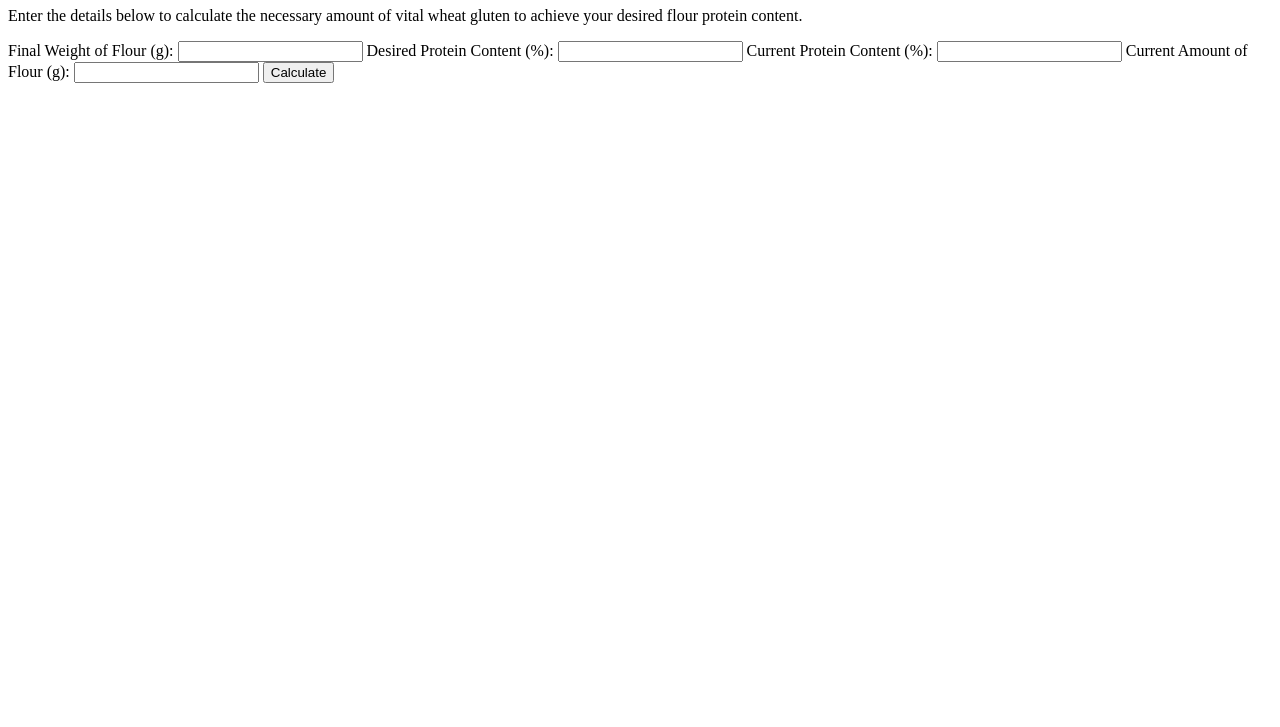
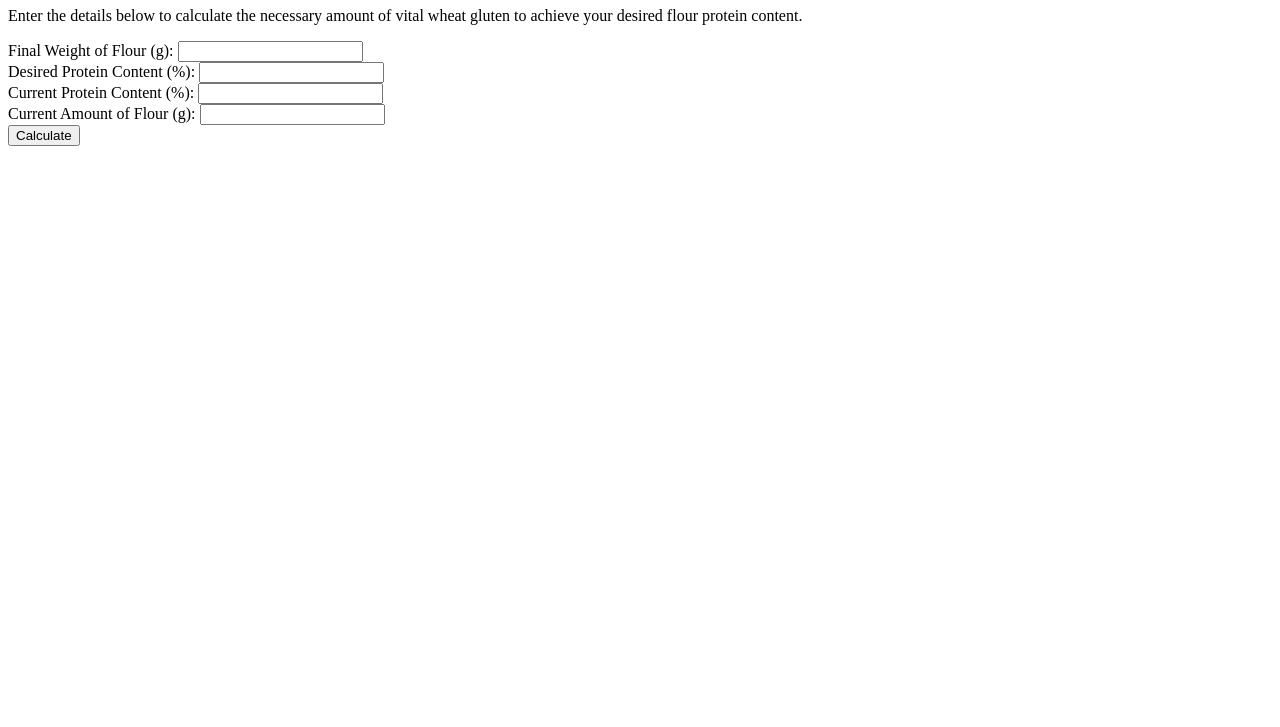
Before and after one commit to A2CProductions/vital, a plain HTML site: page index.html in a window 1280 px wide. Shown: the part 73-800 px from the top of the page. Drawn offline with Linux system fonts and the light colour scheme.

Commit message:
Update index.html

```diff
--- a/index.html
+++ b/index.html
@@ -4,8 +4,6 @@
     <meta charset="UTF-8">
     <meta name="viewport" content="width=device-width, initial-scale=1.0">
     <title>Flour Protein Calculator</title>
-    <!-- Optional: Link to external CSS file -->
-    <link rel="stylesheet" href="style.css">
 </head>
 <body>
     <h1>Flour Protein Calculator</h1>
@@ -14,16 +12,16 @@
     <!-- Form for input -->
     <form id="calculatorForm">
         <label for="finalWeight">Final Weight of Flour (g):</label>
-        <input type="number" id="finalWeight" name="finalWeight" required>
+        <input type="number" id="finalWeight" name="finalWeight" required><br>
 
         <label for="targetProtein">Desired Protein Content (%):</label>
-        <input type="number" id="targetProtein" name="targetProtein" step="0.1" required>
+        <input type="number" id="targetProtein" name="targetProtein" step="0.1" required><br>
 
         <label for="currentProtein">Current Protein Content (%):</label>
-        <input type="number" id="currentProtein" name="currentProtein" step="0.1" required>
+        <input type="number" id="currentProtein" name="currentProtein" step="0.1" required><br>
 
         <label for="currentAmount">Current Amount of Flour (g):</label>
-        <input type="number" id="currentAmount" name="currentAmount" required>
+        <input type="number" id="currentAmount" name="currentAmount" required><br>
 
         <button type="button" onclick="calculateGluten()">Calculate</button>
     </form>
```
